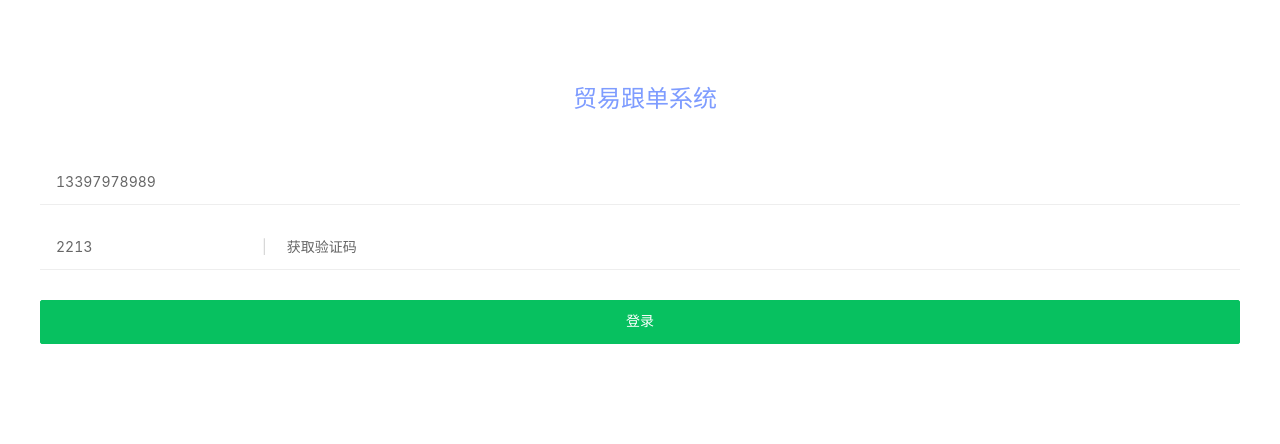
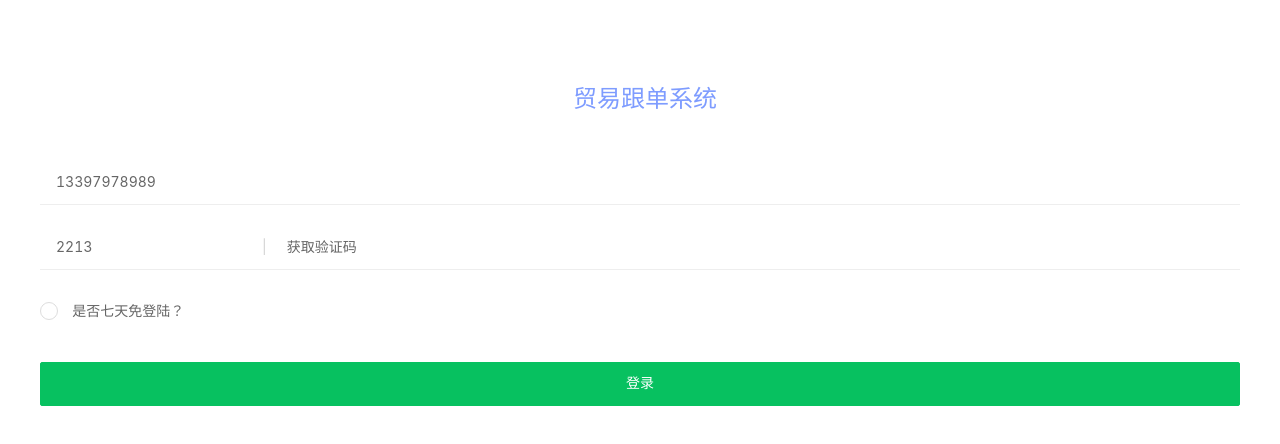
Before and after one commit to zlv2s/trade-admin, a Vue app: page /#/login in a window 1280 px wide. Shown: the top 444 px of the page. Built offline with nearby package versions, Linux system fonts and the light colour scheme; a small style sheet from the web is missing.

Commit message:
update: login style "rember me"

```diff
--- a/src/views/home/index.vue
+++ b/src/views/home/index.vue
@@ -6,9 +6,7 @@
 
 <script>
 import { getUserInfo } from '@api/user'
-import { mapGetters, mapActions } from 'vuex'
-import config from '@config'
-import storage from '@utils/storage'
+import { mapGetters } from 'vuex'
 
 export default {
   name: 'Home',
@@ -20,16 +18,7 @@ export default {
     const user = await getUserInfo(this.id)
     console.log(user)
   },
-  methods: {
-    ...mapActions('user', ['autoLogin']),
-    async checkLogin() {
-      const token = storage.get(config.TOKEN_KEY)
-      if (token) {
-        const res = await this.autoLogin()
-        console.log(res)
-      }
-    }
-  }
+  methods: {}
 }
 </script>
 
--- a/src/views/login/index.vue
+++ b/src/views/login/index.vue
@@ -27,6 +27,14 @@
         </div>
       </div>
       <div class="form-item">
+        <input
+          type="checkbox"
+          :checked="isRemberMe"
+          class="rember-me"
+          id="rember-me"
+        /><span class="tips">是否七天免登陆？</span>
+      </div>
+      <div class="form-item">
         <!-- button 标签默认点击会触发表单提交事件 -->
         <van-button @click.prevent="login" type="primary" block
           >登录</van-button
@@ -47,6 +55,7 @@ export default {
         phone: '13397978989',
         verifyCode: '2213'
       },
+      isRemberMe: false,
       btnInfo: '获取验证码'
     }
   },
@@ -91,13 +100,14 @@ export default {
 
     .form-item {
       display: flex;
+      align-items: center;
       margin-bottom: rem(30);
-      border-bottom: 1px solid#eee;
+
       font-size: rem(14);
       padding-bottom: rem(10);
 
-      &:last-of-type {
-        border-bottom: none;
+      &:nth-of-type(-n + 2) {
+        border-bottom: 1px solid#eee;
       }
 
       label {
@@ -114,6 +124,26 @@ export default {
         }
       }
 
+      .rember-me {
+        width: 1.3em;
+        height: 1.3em;
+        background-color: white;
+        border-radius: 50%;
+        vertical-align: middle;
+        border: 1px solid #ddd;
+        -webkit-appearance: none;
+        outline: none;
+        cursor: pointer;
+
+        &:checked {
+          background-color: $base-font-color;
+        }
+      }
+
+      .tips {
+        text-indent: rem(14);
+      }
+
       .input-box {
         display: flex;
         align-items: center;
```
Also changed, not shown: src/store/modules/user.js (+13 -1 lines).
